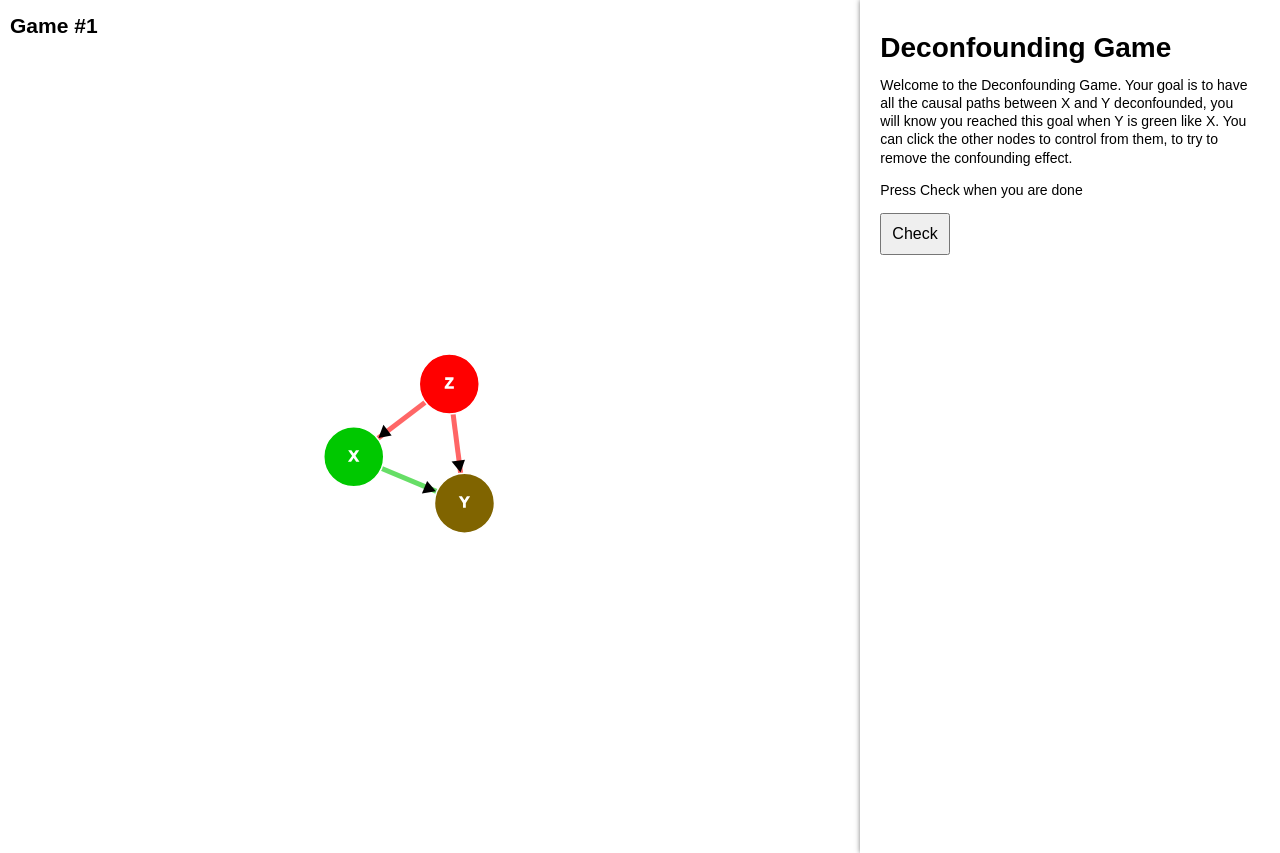
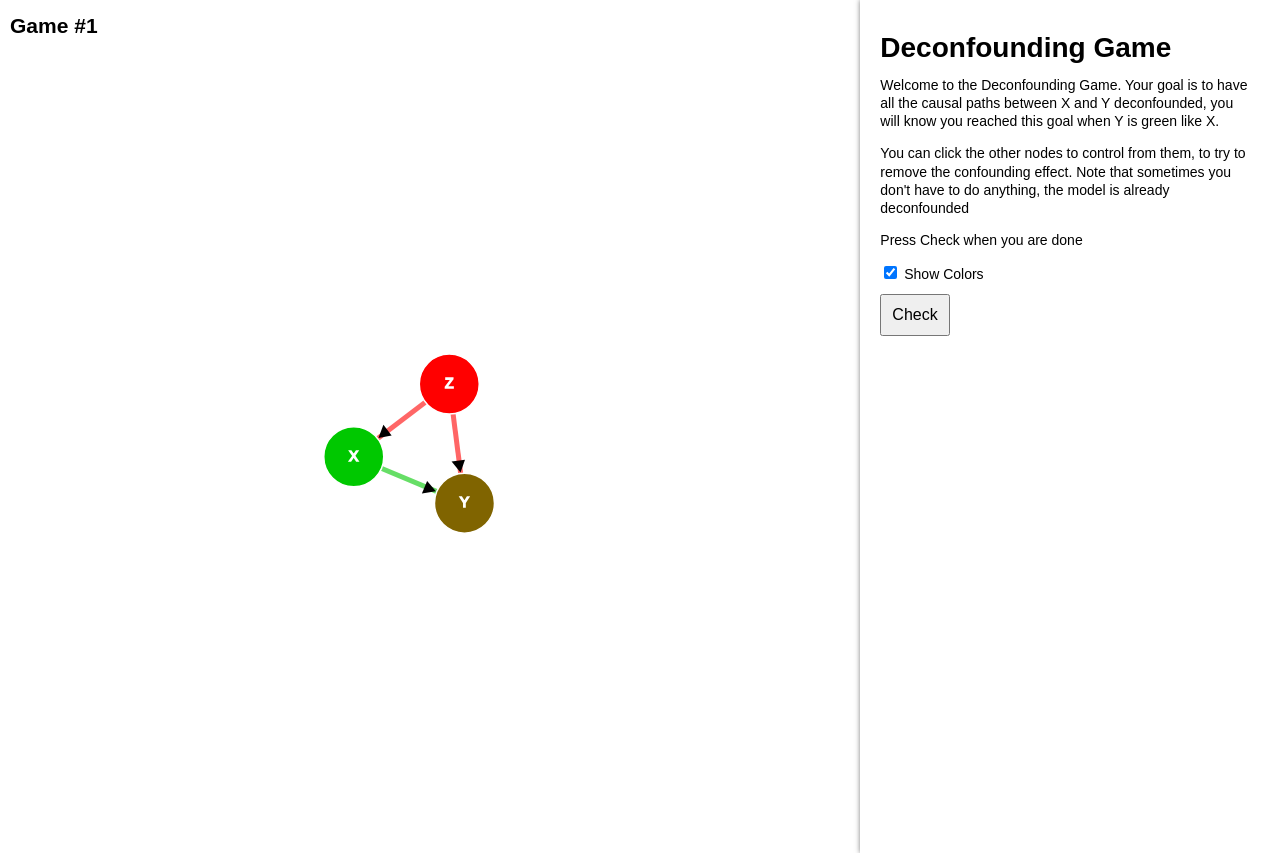
Before and after one commit to rogeriochaves/causal, a plain HTML site: page deconfounding.html in a window 1280 px wide. Drawn offline with nearby package versions, Linux system fonts and the light colour scheme.

Commit message:
Enable to show/hide colors so it can be harder

```diff
--- a/deconfounding.html
+++ b/deconfounding.html
@@ -70,8 +70,12 @@
           <p>
             Welcome to the Deconfounding Game. Your goal is to have all the
             causal paths between X and Y deconfounded, you will know you reached
-            this goal when Y is green like X. You can click the other nodes to
-            control from them, to try to remove the confounding effect.
+            this goal when Y is green like X.
+          </p>
+          <p>
+            You can click the other nodes to control from them, to try to remove
+            the confounding effect. Note that sometimes you don't have to do
+            anything, the model is already deconfounded
           </p>
           <p>Press Check when you are done</p>
         </div>
@@ -88,6 +92,9 @@
             <button v-on:click="create">Create</button>
           </div>
         </div>
+        <label style="display:block; padding-bottom: 10px;">
+          <input type="checkbox" v-model="showColors" /> Show Colors
+        </label>
         <div v-if="state === 'tried'">
           <p>Sorry, there are still some confounders, please try again</p>
         </div>
--- a/deconfounding.js
+++ b/deconfounding.js
@@ -14,7 +14,8 @@ const app = new Vue({
     ],
     state: "none", // none | tried | done
     nodes: [],
-    customGame: "X <- Z -> Y <- X"
+    customGame: "X <- Z -> Y <- X",
+    showColors: true
   },
   mounted() {
     this.nodes = parseGraph(this.games[0]);
@@ -26,6 +27,11 @@ const app = new Vue({
         this.draw();
       },
       deep: true
+    },
+    showColors: {
+      handler() {
+        this.draw();
+      }
     }
   },
   computed: {
@@ -81,7 +87,10 @@ const app = new Vue({
       calculateEffects(nodes);
     },
     toRGB(color) {
-      return `rgb(${color.join(",")})`;
+      if (this.showColors) {
+        return `rgb(${color.join(",")})`;
+      }
+      return `rgb(150, 150, 150)`;
     },
     draw() {
       const names = this.nodes.map(x => x.name);
```
